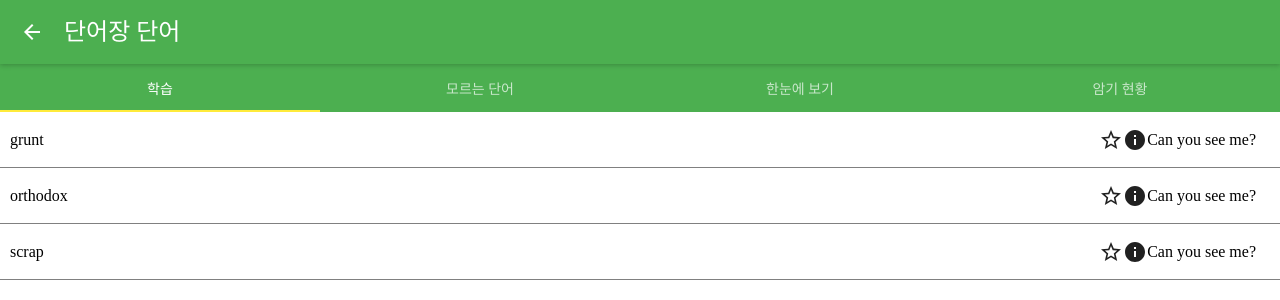
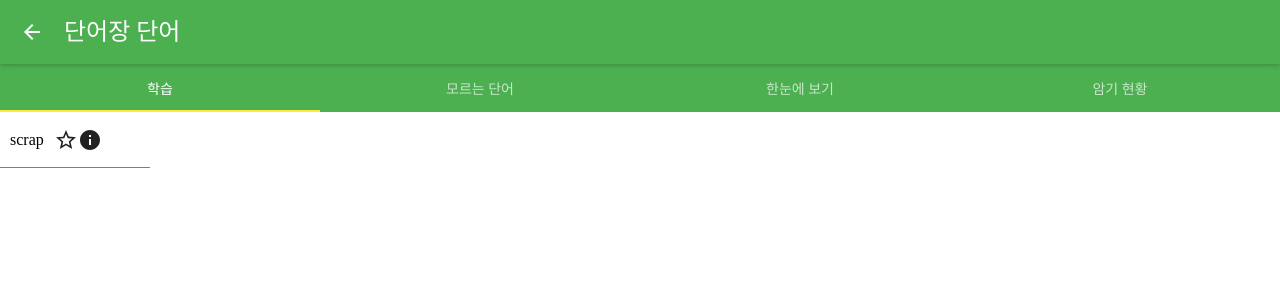
Before and after one commit to KimJinUk/listSwipe, a React app: page / in a window 1280 px wide. Shown: the top 300 px of the page. Built offline with nearby package versions, Linux system fonts and the light colour scheme.

Commit message:
Item 컴포넌트 추가

```diff
--- /dev/null
+++ b/src/components/Item.js
@@ -0,0 +1,74 @@
+import React from 'react';
+
+import {Toolbar, ToolbarGroup, ToolbarSeparator, ToolbarTitle} from 'material-ui/Toolbar';
+import ActionInfo from 'material-ui/svg-icons/action/info';
+import StarBorder from 'material-ui/svg-icons/toggle/star-border';
+
+import {Motion, spring} from 'react-motion';
+
+class Item extends React.Component {
+	constructor(props) {
+		super(props)
+	    this.state = {
+			location:[],
+			isClicked:false
+		}
+
+    this.handleMouseUp = this.handleMouseUp.bind(this);
+    this.handleMouseDown = this.handleMouseDown.bind(this);
+    this.handleTouchMove = this.handleTouchMove.bind(this);
+    this.handleMouseMove = this.handleMouseMove.bind(this);
+    window.addEventListener('mouseup',this.handleMouseUp);
+
+	}
+
+	  handleMouseDown() {
+	    if(!this.state.isClicked) {
+	      this.setState({
+	        isClicked: !this.state.isClicked
+	      })
+	      window.addEventListener('mousemove',this.handleMouseMove,true);
+	      window.addEventListener('touchmove',this.handleTouchMove,true);
+	    }
+	  }
+
+	  handleMouseUp() {
+	    if(this.state.isClicked) {
+	      this.setState({
+	        isClicked: !this.state.isClicked
+	      })
+	      window.removeEventListener('touchmove', this.handleTouchMove,true);
+	      window.removeEventListener('mousemove', this.handleMouseMove,true);
+	    }
+	  }
+
+	  handleMouseMove({x}) {
+	    this.setState({
+	      location: [x]
+	    })
+	  }
+
+	  handleTouchMove(e) {
+	    e.preventDefault();
+	    this.handleMouseMove(e.touches[0]);
+	  }
+
+
+    render(){
+        return (
+        	<div>
+    		    <Toolbar style = {{backgroundColor:'white', borderBottom:'1px solid gray', position:'absolute', left:this.state.location[0]}} onMouseDown={this.handleMouseDown} onMouseUp={this.handleMouseUp}>
+                  <ToolbarGroup firstChild={true} style={{padding:'10px'}}>
+                    {this.props.string}
+                  </ToolbarGroup>
+                  <ToolbarGroup>
+                    <StarBorder/>
+                    <ActionInfo />
+                  </ToolbarGroup>
+                </Toolbar>
+            </div>
+        );
+    }
+}
+
+export default Item;
--- a/src/components/Tabs.js
+++ b/src/components/Tabs.js
@@ -1,12 +1,6 @@
 import React from 'react';
+import Item from './Item';
 import {Tabs, Tab} from 'material-ui/Tabs';
-
-import {Toolbar, ToolbarGroup, ToolbarSeparator, ToolbarTitle} from 'material-ui/Toolbar';
-import ActionInfo from 'material-ui/svg-icons/action/info';
-import StarBorder from 'material-ui/svg-icons/toggle/star-border';
-
-import {Motion, spring} from 'react-motion';
-
 import MuiThemeProvider from 'material-ui/styles/MuiThemeProvider';
 
 const styles = {
@@ -22,16 +16,6 @@ const styles = {
   }
 };
 
-const Thing = () => (
-  <Motion defaultStyle={{ opacity: 0 }} style={{ opacity: spring(1) }}>
-    { (style) => <div style={style}>Can you see me?</div> }
-  </Motion>
-)
-
-function handleActive(tab) {
-  alert(`A tab with this route property ${tab.props.index} was activated.`);
-}
-
 export default class TabsExampleSimple extends React.Component {
   constructor(props) {
     super(props)
@@ -39,25 +23,16 @@ export default class TabsExampleSimple extends React.Component {
     this.state = {
       words:this.props.words
     }
+
   }
 
 
-
   render() {
-    console.log(this.state)
+    console.log(this.state.location)
     let words = this.state.words.map((memo, i) => {
                   //if(!memo.isDeleted)
                   return(
-                    <Toolbar key = {i} style = {{backgroundColor:'white', borderBottom:'1px solid gray'}}>
-                      <ToolbarGroup firstChild={true} style={{padding:'10px'}}>
-                        {memo.string}
-                      </ToolbarGroup>
-                      <ToolbarGroup>
-                        <StarBorder/>
-                        <ActionInfo />
-                        <Thing/>
-                      </ToolbarGroup>
-                    </Toolbar>
+                    <Item string={memo.string} key={i}/>
                   );
                 })
 
```
Also changed, not shown: 1 other file (tests, documents, lock files or other folders).
